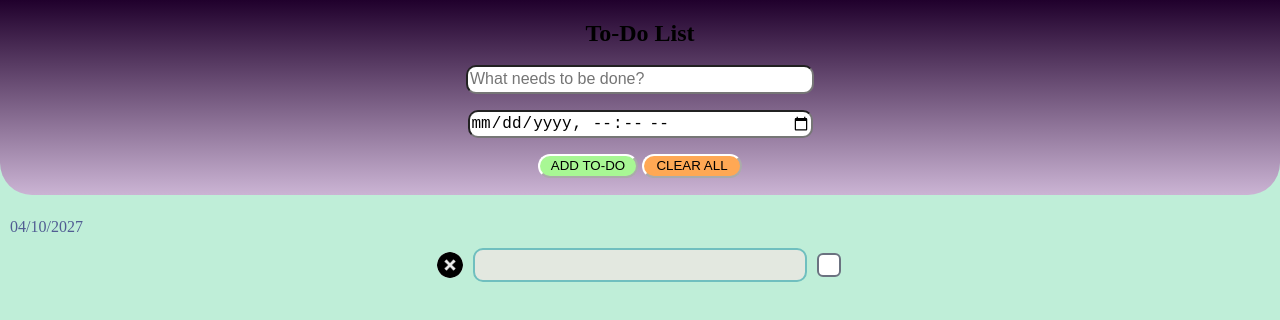
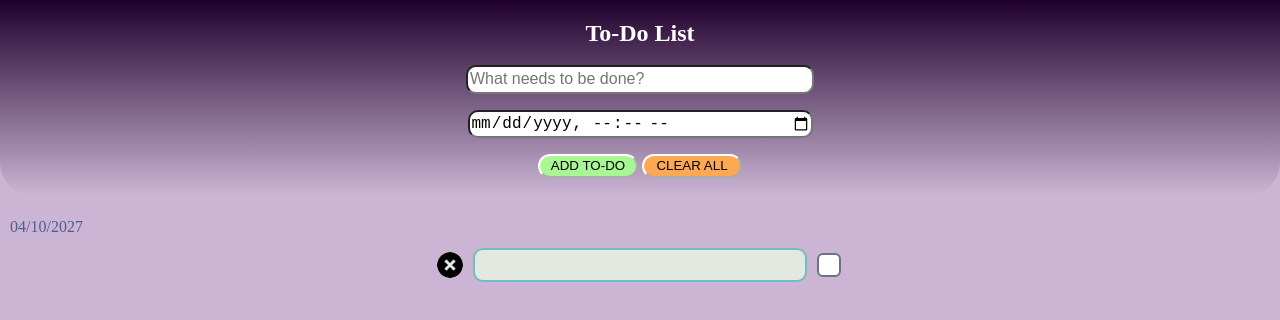
Before and after one commit to CarbonToSilicon/programming-learning, a plain HTML site: page Javascript/15-todo-list/index.html in a window 1280 px wide. Drawn offline with Linux system fonts and the light colour scheme.

Commit message:
todo working

```diff
--- a/Javascript/15-todo-list/style.css
+++ b/Javascript/15-todo-list/style.css
@@ -6,7 +6,7 @@ html {
 body {
     margin: 0;
     padding: 0;
-    background: #bfeed8;
+    background: #cbb4d4;
 }
 
 .container1 {
@@ -25,6 +25,7 @@ body {
 
 .main-title {
     margin-bottom: 10px;
+    color: #ffffff;
 }
 /*.group1 {
     align-items: center;
```
